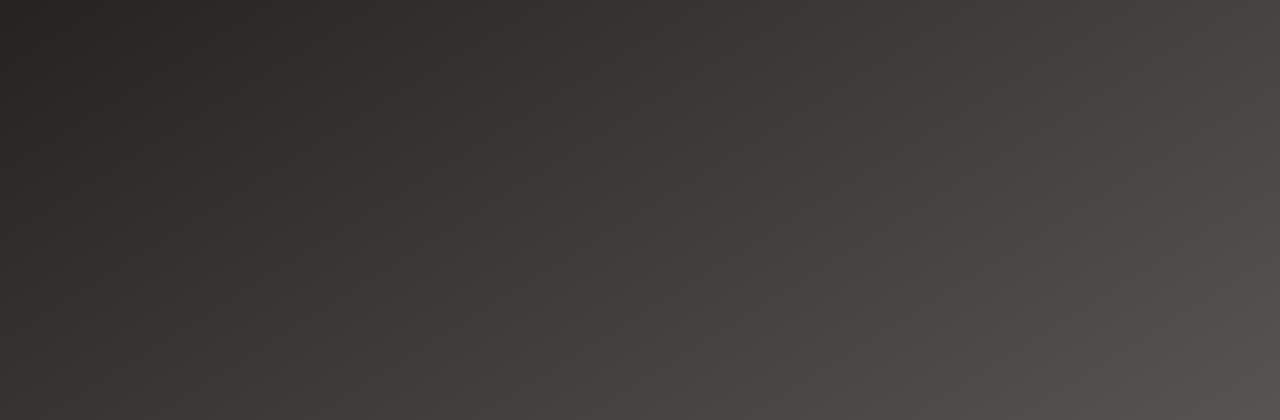
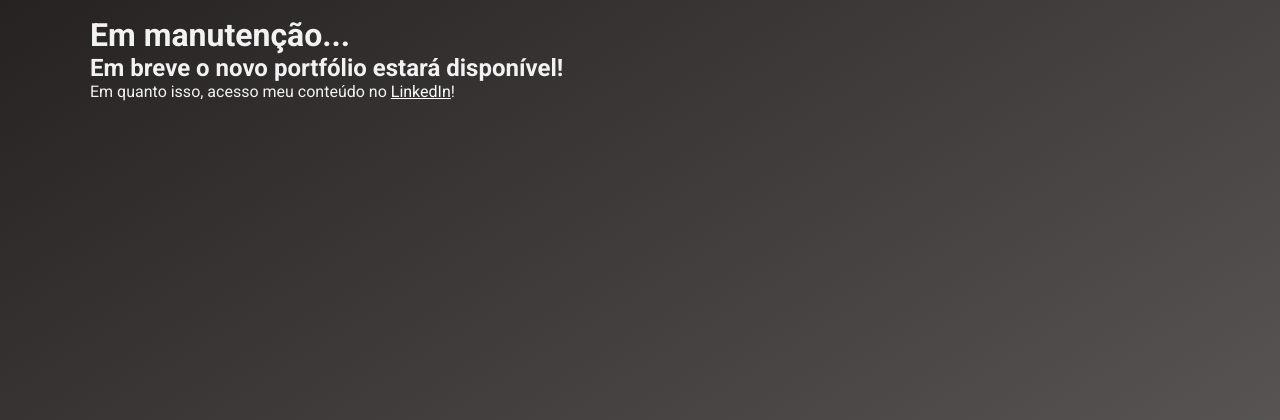
Before and after one commit to SanderGarcia/SanderGarcia.github.io, a PHP site: page / in a window 1280 px wide. Shown: the top 420 px of the page. Run offline with PHP 8.4, Linux system fonts and the light colour scheme.

Commit message:
Inclusão de página de manutenção

```diff
--- a/index.html
+++ b/index.html
@@ -11,7 +11,9 @@
 
   <div class="sidebar">
     <div class="container">
-
+      <h1>Em manutenção...</h1>
+      <h2>Em breve o novo portfólio estará disponível!</h2>
+      <p>Em quanto isso, acesso meu conteúdo no <a style="color: white;" href="https://www.linkedin.com/in/sander-garcia/">LinkedIn</a>!</p>
     </div>
   </div>
 
--- a/style.css
+++ b/style.css
@@ -28,5 +28,4 @@ body {
 .container {
   width: 1100px;
   margin: 0 auto;
-  background: #000;
 }
```
